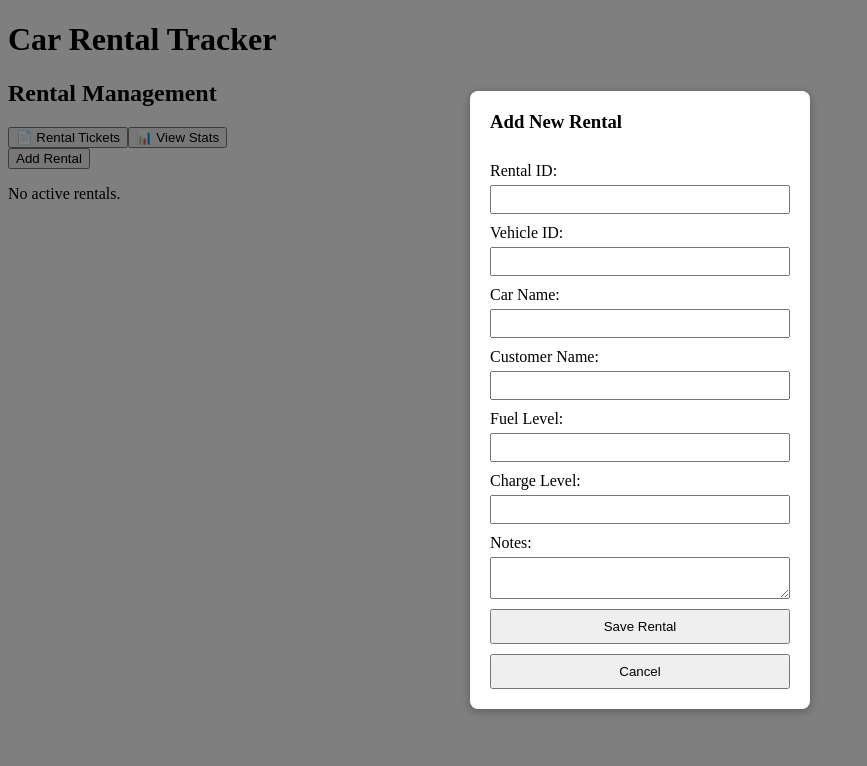
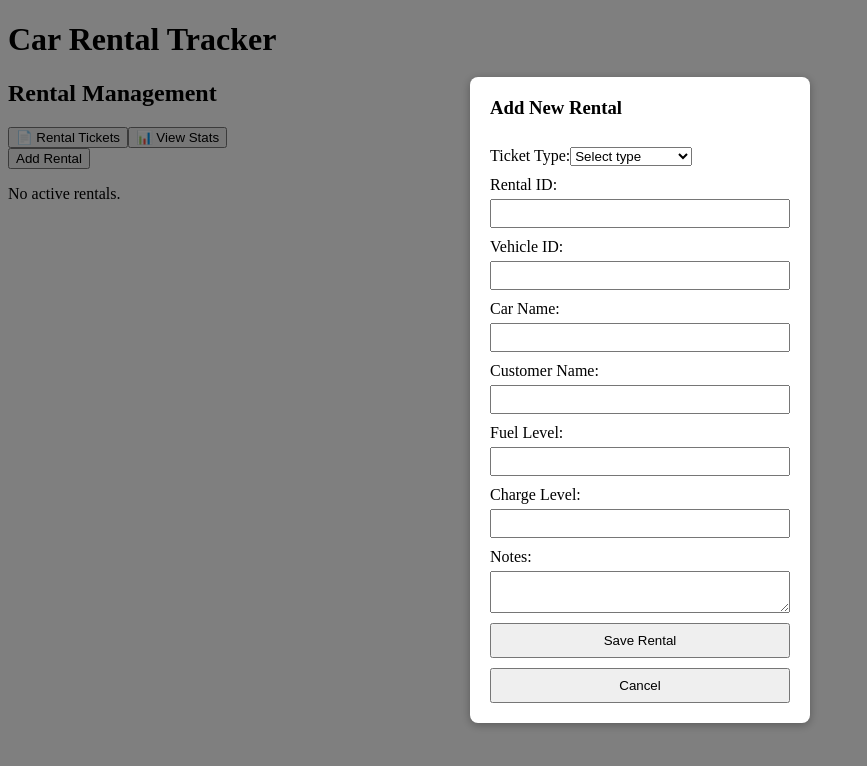
Before and after one commit to calebyg/abc_car_rental, a React (Create React App) app: page / in a window 1280 px wide. Both pictures are taken after a click on the button "Add Rental". Shown: the top 766 px of the page, without its empty margins (0-867 px from the left). Built offline with nearby package versions, Linux system fonts and the light colour scheme; the HTML template or start-up script is replaced by a standard one.

Commit message:
Added ticketType field to rentals

```diff
--- a/src/components/RentalForm.js
+++ b/src/components/RentalForm.js
@@ -12,6 +12,7 @@ const RentalForm = ({ rental, onClose, onSave }) => {
     fuelLevel: "",
     chargeLevel: "",
     notes: "",
+    ticketType: "",
   });
 
   // If editing, prefill form with existing rental data
@@ -52,6 +53,22 @@ const RentalForm = ({ rental, onClose, onSave }) => {
       <div className="modal-content">
         <h3>Add New Rental</h3>
         <form onSubmit={handleSubmit}>
+          <label>
+            Ticket Type:
+            <select
+              value={formData.ticketType}
+              onChange={(e) =>
+                setFormData({ ...formData, ticketType: e.target.value })
+              }
+              required
+            >
+              <option value="">Select type</option>
+              <option value="Price adjustment">Price adjustment</option>
+              <option value="EV charge">EV charge</option>
+              <option value="Miles">Miles</option>
+              <option value="Check-in">Check-in</option>
+            </select>
+          </label>
           <label>Rental ID:</label>
           <input
             type="text"
```
Also changed, not shown: 8 other files (tests, documents, lock files or other folders).
